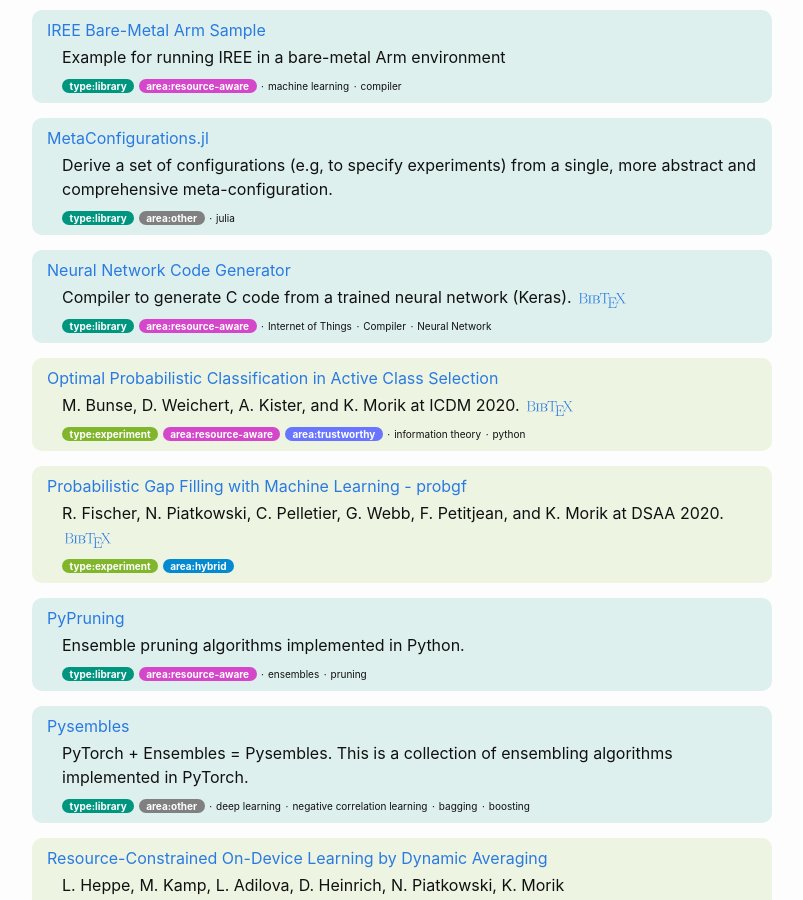
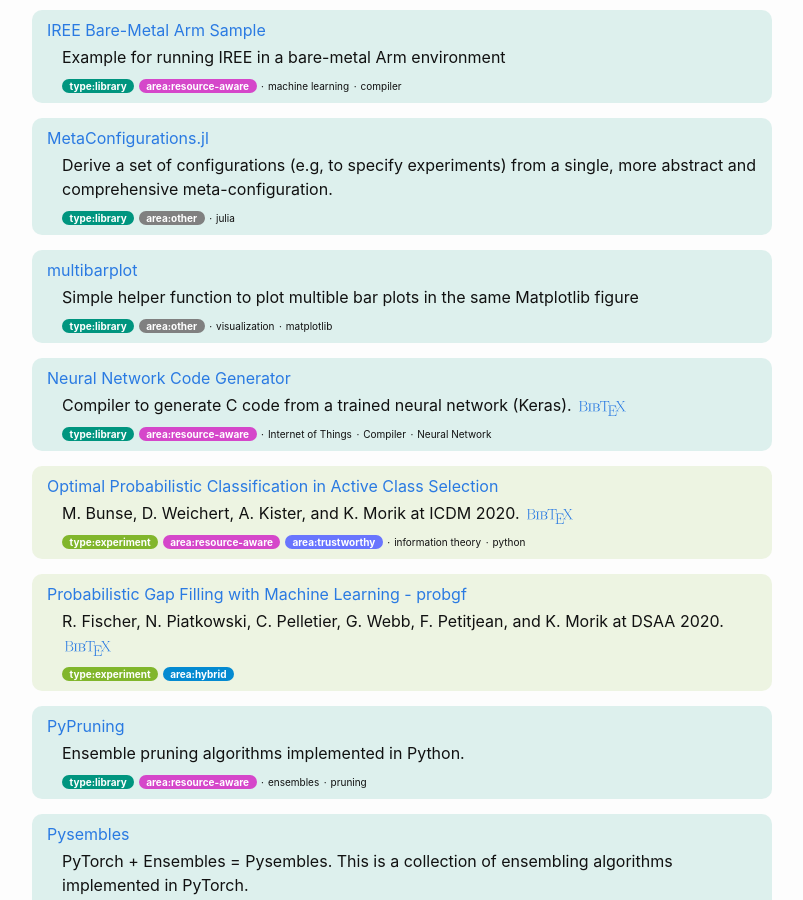
Before and after one commit to ML2R-center/ML2R-center.github.io, a Jekyll site: the page built from index.md, in a window 1280 px wide and 900 px high, scrolled down 1304 px. Shown: the whole window, without its empty margins (238-1041 px from the left). Built offline with Jekyll 4.4.1, drawn with Linux system fonts in a browser that asks for light colours; our own code applies the rules of GitHub Pages for plain Markdown files.

Commit message:
Update software.yml

```diff
--- a/_data/software.yml
+++ b/_data/software.yml
@@ -26,6 +26,13 @@
   description: Example for running IREE in a bare-metal Arm environment
   areas: [ "r" ]
   keywords: [ "machine learning", "compiler"]
+
+- name: multibarplot
+  type: l
+  url: https://github.com/MatthiasJakobs/multibarplot
+  description: Simple helper function to plot multible bar plots in the same Matplotlib figure
+  areas: ["o"]
+  keywords: ["visualization", "matplotlib"]
 
 - name: seedpy
   type: l
```
